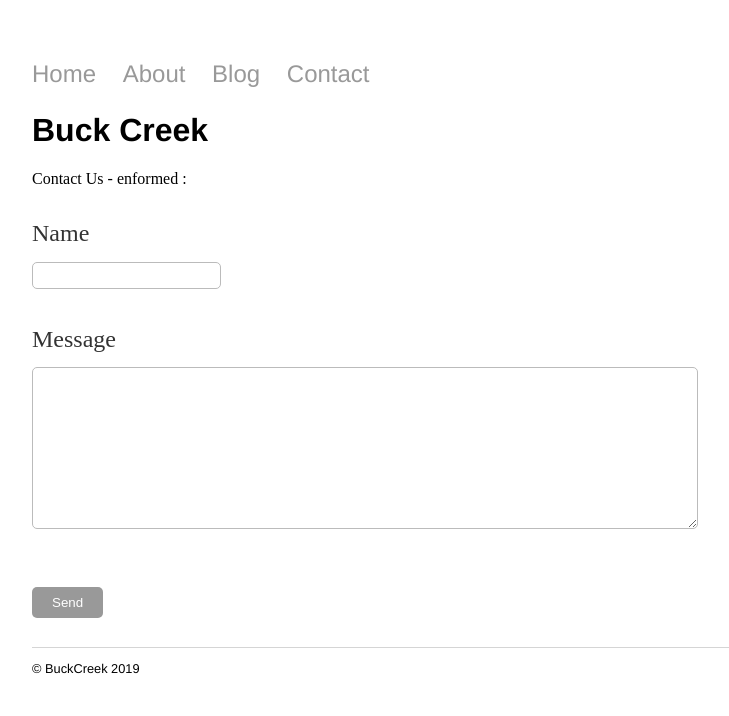
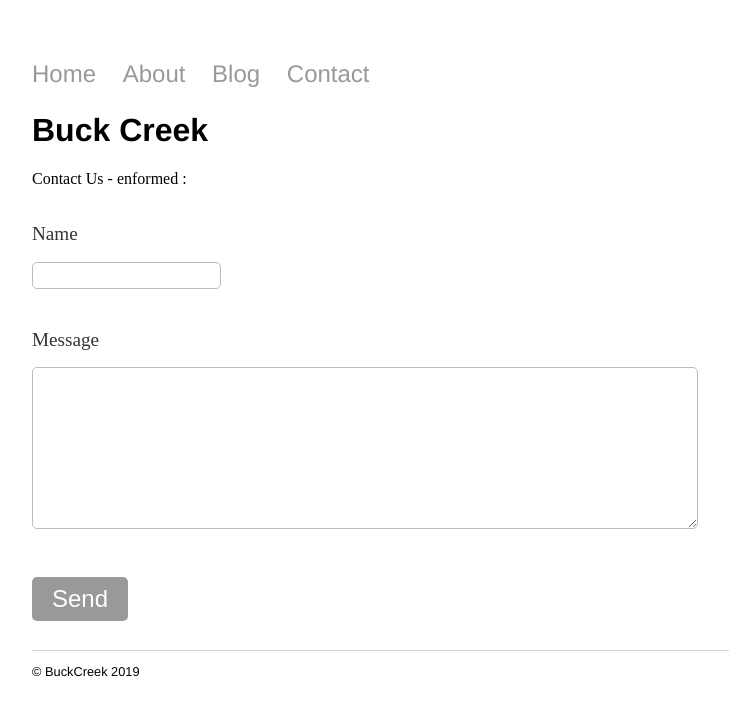
Before and after one commit to shanebp/shanebp.github.io, a Jekyll site: the page built from contact.html, in a window 1280 px wide. Shown: the top 716 px of the page, without its empty margins (160-889 px from the left). Built offline with Jekyll 4.4.1, drawn with Linux system fonts in a browser that asks for light colours.

Commit message:
Update main.css

```diff
--- a/css/main.css
+++ b/css/main.css
@@ -66,7 +66,7 @@ input, label {
     margin: 5px 0;
     display: inline-block;
     vertical-align: top;
-      font-size: 1.0em;
+      font-size: 0.8em;
   }
   input, textarea, .recaptcha, button {
     margin: 5px 0;
@@ -94,10 +94,11 @@ input, label {
     background-color: #999;
     padding: 8px 20px;
     color: #fff;
-    margin-top: 20px;
+    margin-top: 10px;
+      font-size: 1em;
 
     &:hover {
-      background-color: darken(@accent-color, 10%);
+      background-color: darken(#333, 10%);
       color: darken(#fff, 10%);
     }
   }
```
